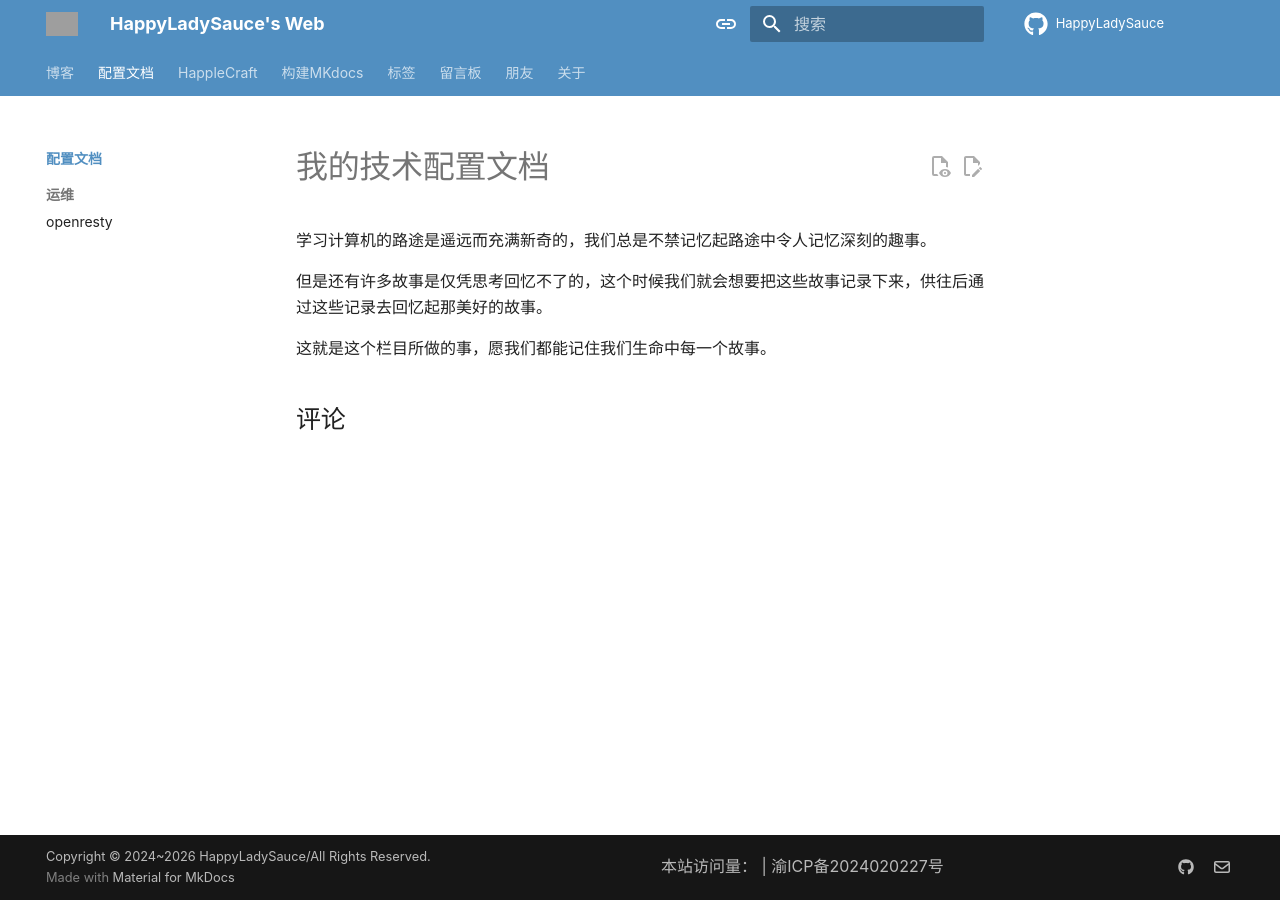
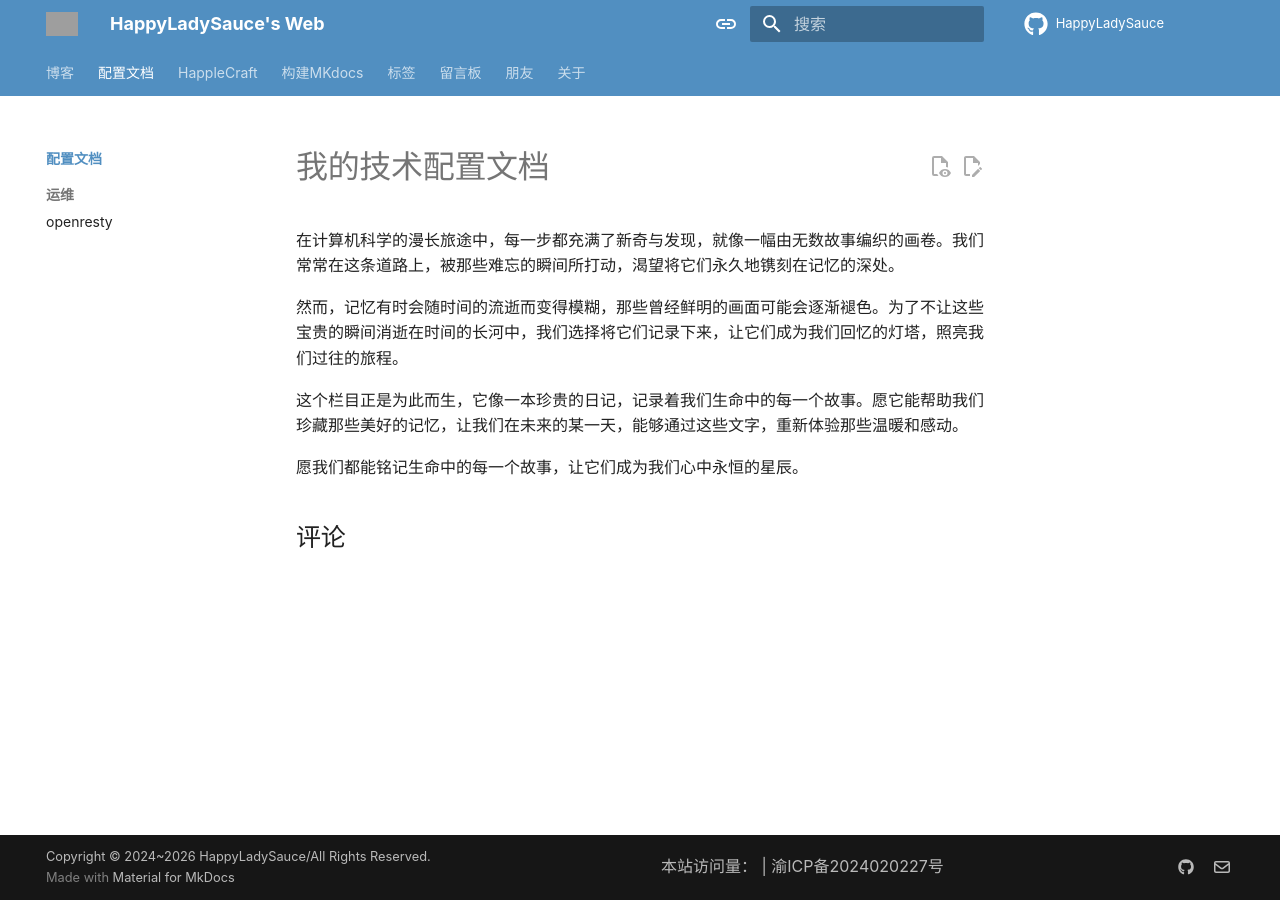
Before and after one commit to HappyLadySauce/HappyLadySauce.github.io, an MkDocs documentation site: the page built from docs/doc/index.md, in a window 1280 px wide. Built offline with MkDocs 1.6.1 and Material for MkDocs 9.7.7, drawn with Linux system fonts in a browser that asks for light colours; comment, search, counter and statistics services are not loaded; a style sheet for code colours, icons or effects is not loaded; grey boxes are pictures that could not be loaded.

Commit message:
更新文章

```diff
--- a/docs/doc/index.md
+++ b/docs/doc/index.md
@@ -10,8 +10,10 @@ hide:
 
 # 我的技术配置文档
 
-学习计算机的路途是遥远而充满新奇的，我们总是不禁记忆起路途中令人记忆深刻的趣事。
+在计算机科学的漫长旅途中，每一步都充满了新奇与发现，就像一幅由无数故事编织的画卷。我们常常在这条道路上，被那些难忘的瞬间所打动，渴望将它们永久地镌刻在记忆的深处。
 
-但是还有许多故事是仅凭思考回忆不了的，这个时候我们就会想要把这些故事记录下来，供往后通过这些记录去回忆起那美好的故事。
+然而，记忆有时会随时间的流逝而变得模糊，那些曾经鲜明的画面可能会逐渐褪色。为了不让这些宝贵的瞬间消逝在时间的长河中，我们选择将它们记录下来，让它们成为我们回忆的灯塔，照亮我们过往的旅程。
 
-这就是这个栏目所做的事，愿我们都能记住我们生命中每一个故事。
+这个栏目正是为此而生，它像一本珍贵的日记，记录着我们生命中的每一个故事。愿它能帮助我们珍藏那些美好的记忆，让我们在未来的某一天，能够通过这些文字，重新体验那些温暖和感动。
+
+愿我们都能铭记生命中的每一个故事，让它们成为我们心中永恒的星辰。
```
